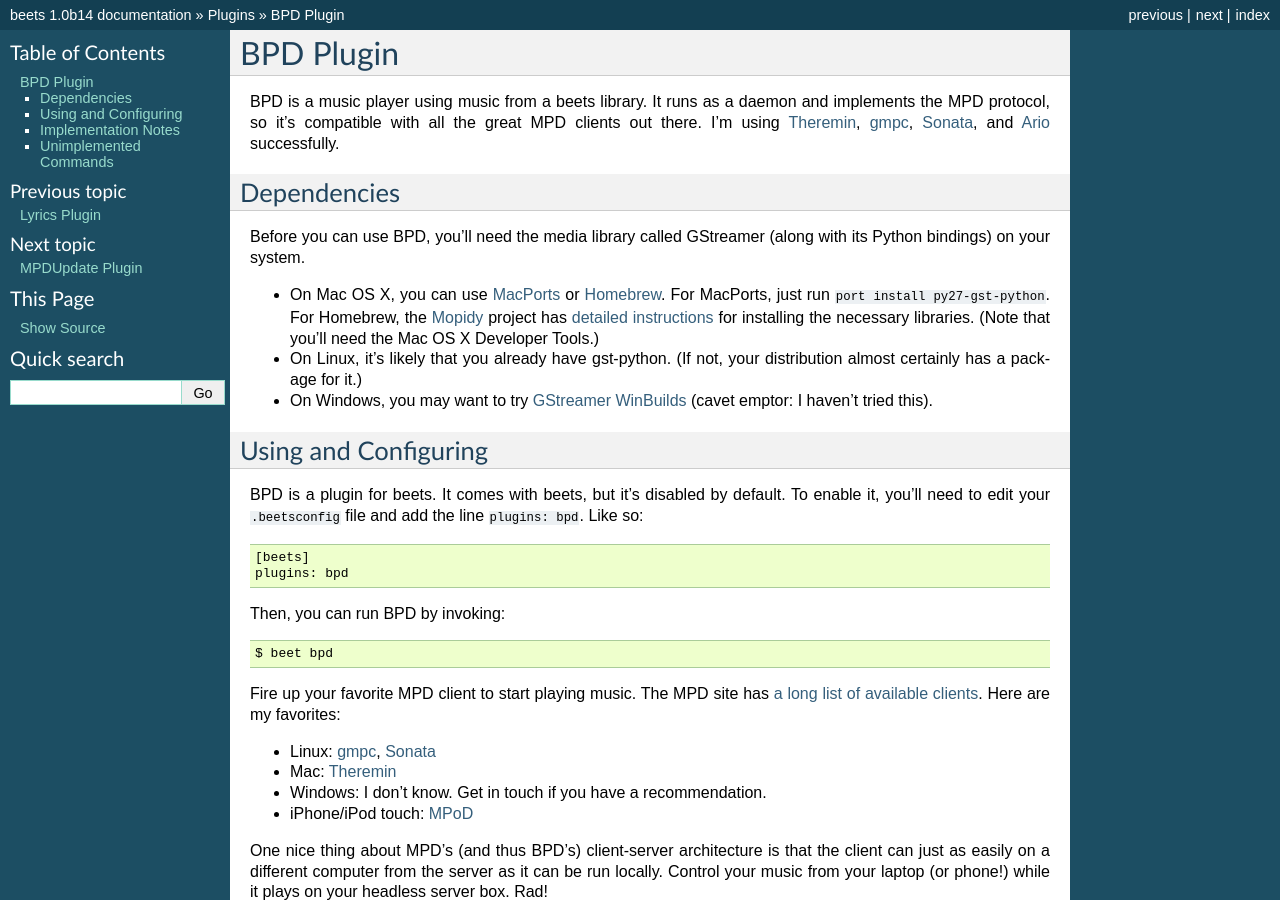
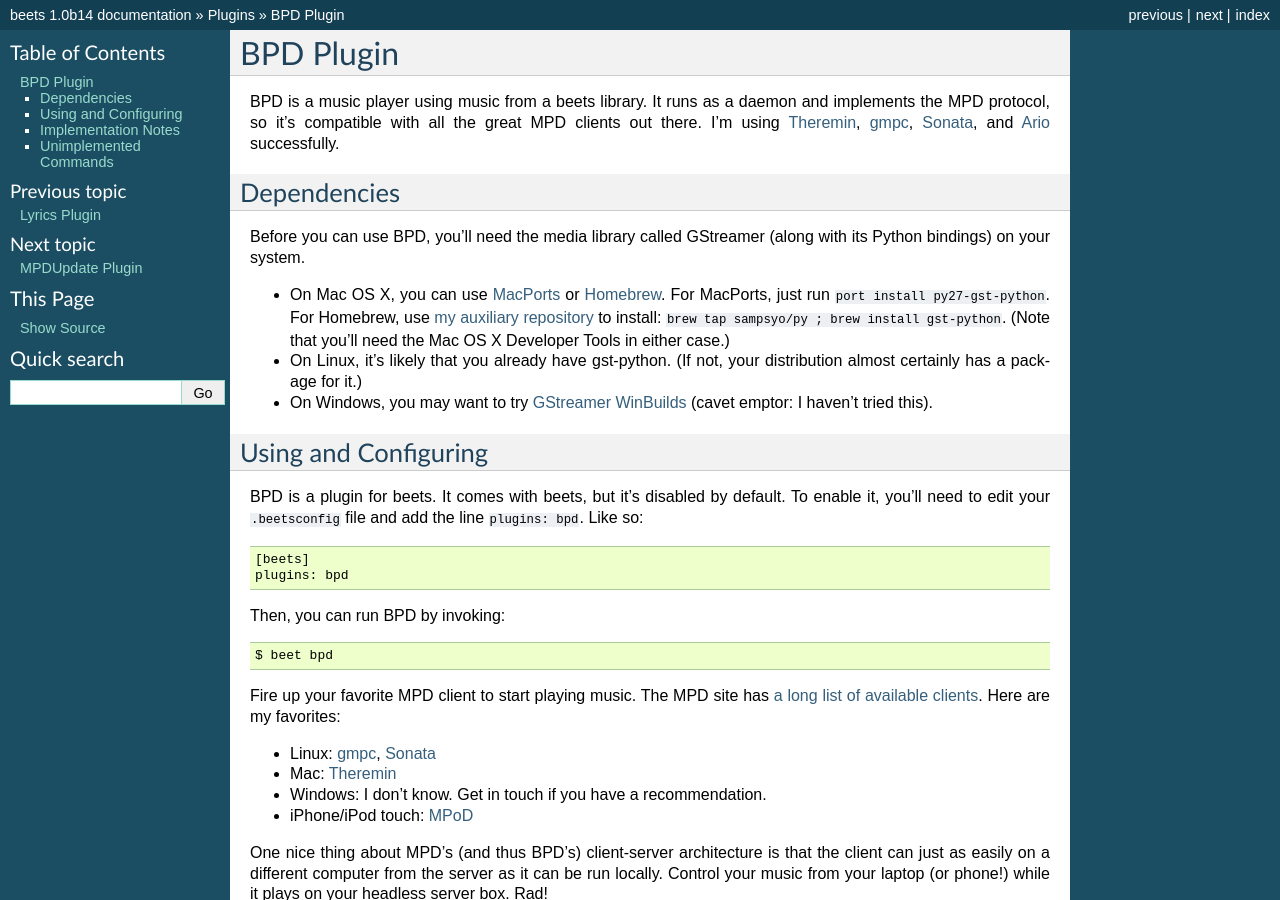
Before and after one commit to google-code-export/beets, a Sphinx documentation site: the page built from docs/plugins/bpd.rst, in a window 1280 px wide and 900 px high. Built offline with Sphinx 7.4.7, drawn with Linux system fonts in a browser that asks for light colours.

```diff
--- a/docs/changelog.rst
+++ b/docs/changelog.rst
@@ -51,6 +51,8 @@ Changelog
   store music). To customize your character substitutions, see :ref:`the replace
   config option <replace>`.
 * Filename collisions are now avoided when moving album art.
+* :doc:`/plugins/bpd`: Print messages to show when directory tree is being
+  constructed.
 * :doc:`/plugins/bpd`: Use Gstreamer's ``playbin2`` element instead of the
   deprecated ``playbin``.
 * :doc:`/plugins/bpd`: Listings are now sorted (thanks once again to Matteo
--- a/docs/plugins/bpd.rst
+++ b/docs/plugins/bpd.rst
@@ -17,10 +17,9 @@ Before you can use BPD, you'll need the media library called GStreamer (along
 with its Python bindings) on your system.
 
 * On Mac OS X, you can use `MacPorts`_ or `Homebrew`_. For MacPorts, just run
-  ``port install py27-gst-python``. For Homebrew, the `Mopidy`_ project has
-  `detailed instructions`_ for installing the necessary libraries.
-  (Note that you'll need the
-  Mac OS X Developer Tools.)
+  ``port install py27-gst-python``. For Homebrew, use `my auxiliary repository`_
+  to install: ``brew tap sampsyo/py ; brew install gst-python``.
+  (Note that you'll need the Mac OS X Developer Tools in either case.)
 
 * On Linux, it's likely that you already have gst-python. (If not, your
   distribution almost certainly has a package for it.)
@@ -31,8 +30,7 @@ with its Python bindings) on your system.
 .. _MacPorts: http://www.macports.org/
 .. _GStreamer WinBuilds: http://www.gstreamer-winbuild.ylatuya.es/
 .. _Homebrew: http://mxcl.github.com/homebrew/
-.. _Mopidy: https://github.com/mopidy/mopidy/
-.. _detailed instructions: http://docs.mopidy.com/en/latest/installation/gstreamer/#installing-gstreamer-on-os-x
+.. _my auxiliary repository: https://github.com/sampsyo/homebrew-py
 
 Using and Configuring
 ---------------------
```
Also changed, not shown: 1 other file.
